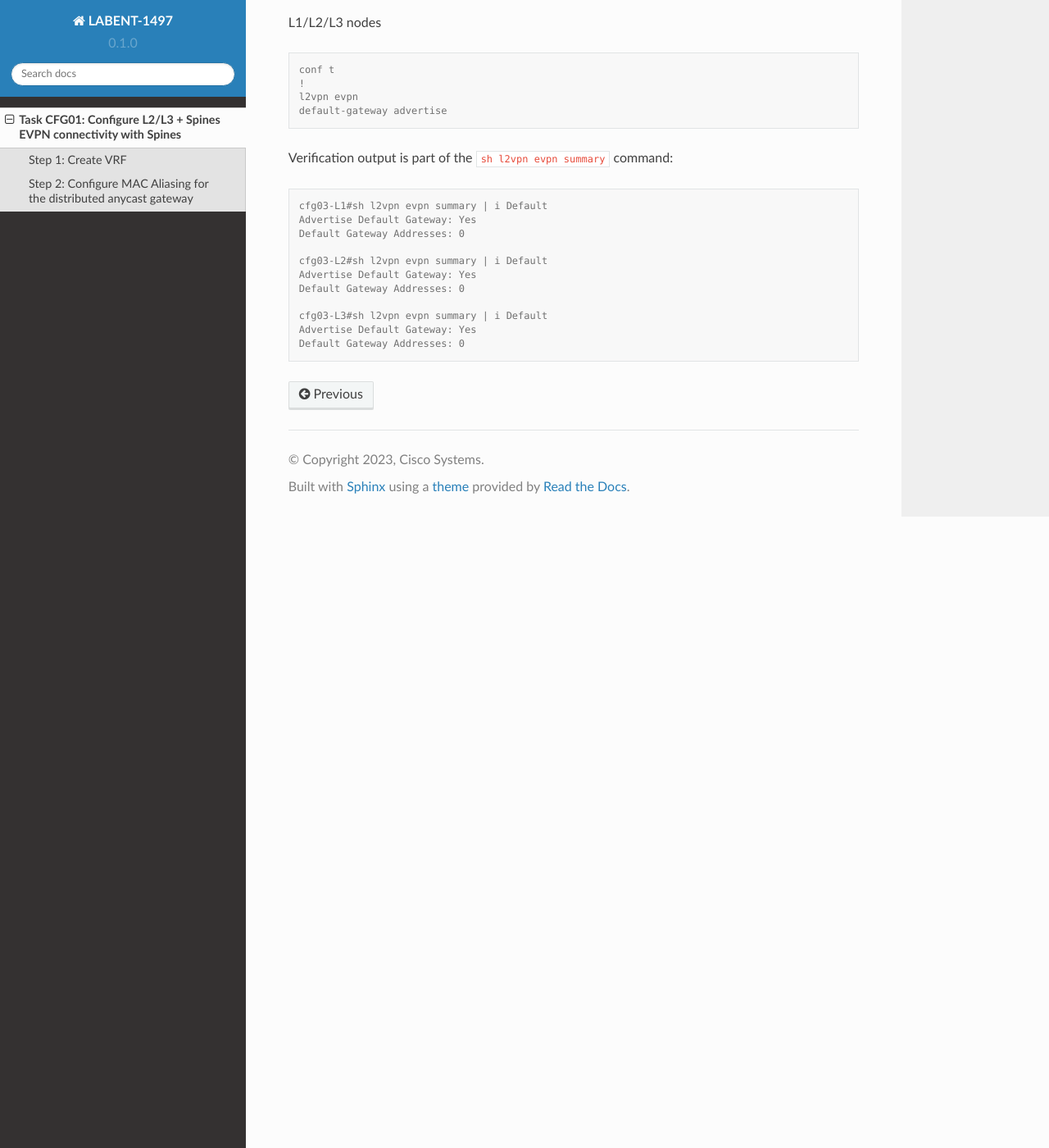
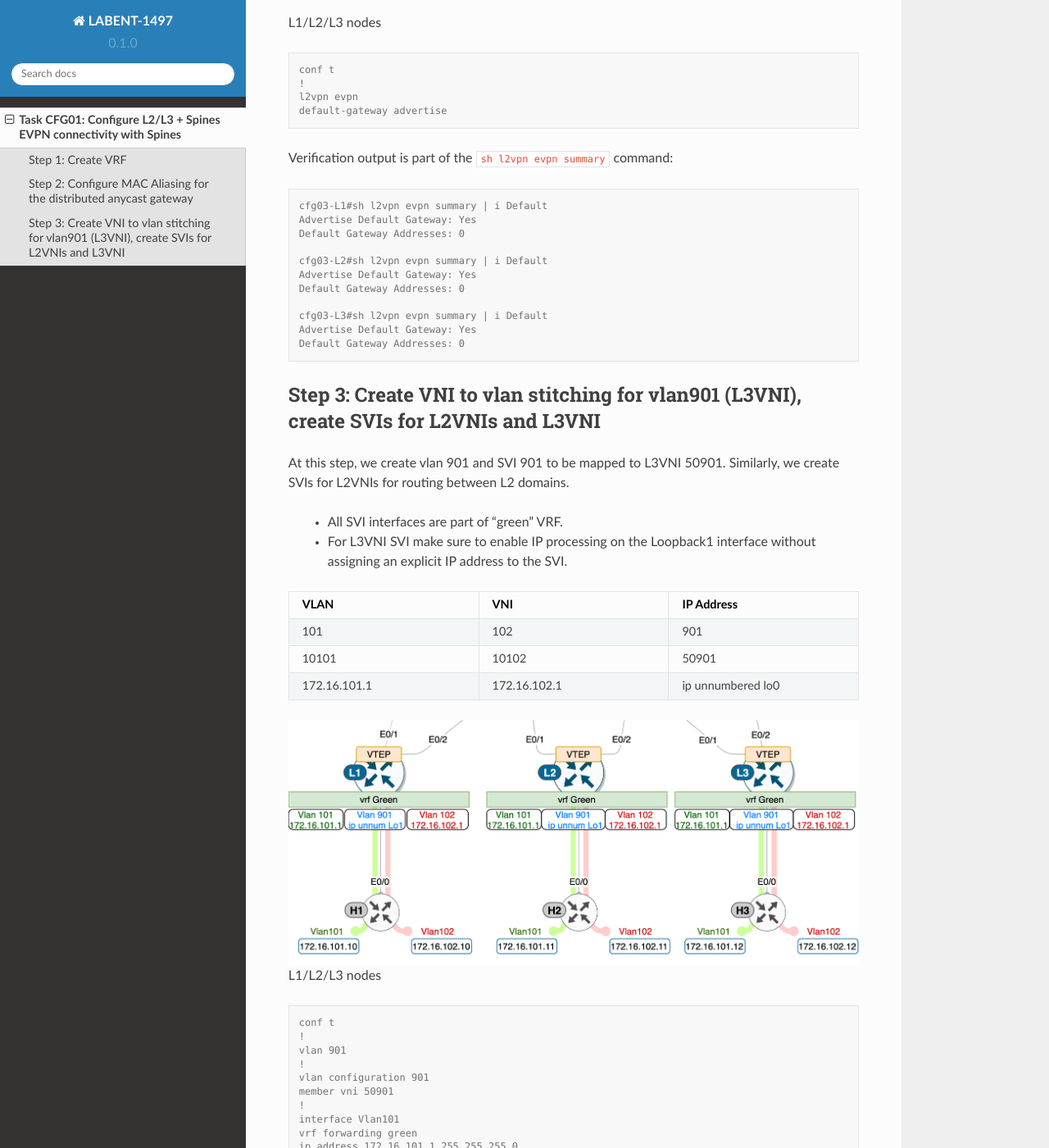
Before and after one commit to dvishchu/labent-1497, a Sphinx documentation site: the page built from docs/source/task_01.rst, in a window 1280 px wide and 1400 px high, scrolled down 2949 px. Shown: the whole window at 82% size. Built offline with Sphinx 7.4.7 and the Read the Docs theme 2.0.0, drawn with Linux system fonts in a browser that asks for light colours; pages that are not in the unit, such as notebooks, are missing from menus; some of the changed text lies outside the part shown.

Commit message:
Added step 3 for CFG01

```diff
--- a/docs/source/task_01.rst
+++ b/docs/source/task_01.rst
@@ -113,3 +113,63 @@ Verification output is part of the ``sh l2vpn evpn summary`` command:
       cfg03-L3#sh l2vpn evpn summary | i Default
       Advertise Default Gateway: Yes
       Default Gateway Addresses: 0
+
+Step 3: Create VNI to vlan stitching for vlan901 (L3VNI), create SVIs for L2VNIs and L3VNI
+******************************************************************************************
+
+At this step, we create vlan 901 and SVI 901 to be mapped to L3VNI 50901. Similarly, we create SVIs for L2VNIs for routing between L2 domains.
+
+    * All SVI interfaces are part of “green” VRF.
+    * For L3VNI SVI make sure to enable IP processing on the Loopback1 interface without assigning an explicit IP address to the SVI.
+
+.. list-table::
+    :widths: 33 33 33
+    :header-rows: 1
+    :width: 100%
+
+    * - VLAN
+      - VNI
+      - IP Address
+    * - 101
+      - 102
+      - 901
+    * - 10101
+      - 10102
+      - 50901
+    * - 172.16.101.1
+      - 172.16.102.1
+      - ip unnumbered lo0
+
+.. image:: assets/cfg01_vni.png
+    :align: center
+
+L1/L2/L3 nodes
+
+.. code-block:: console
+
+    conf t
+    !
+    vlan 901
+    !
+    vlan configuration 901
+    member vni 50901
+    !
+    interface Vlan101
+    vrf forwarding green
+    ip address 172.16.101.1 255.255.255.0
+    no shut
+    !
+    interface Vlan102
+    vrf forwarding green
+    ip address 172.16.102.1 255.255.255.0
+    no shut
+    !
+    interface vlan901
+    vrf forwarding green
+    ip unnumbered lo1
+    no autostate
+    no shut
+
+.. note::
+
+    Same gateway IP and MAC address are used for L2VNI SVI interfaces across all the Leafs, to make a distributed anycast gateway.
```
Also changed, not shown: docs/source/assets/cfg01_vni.png (added).
